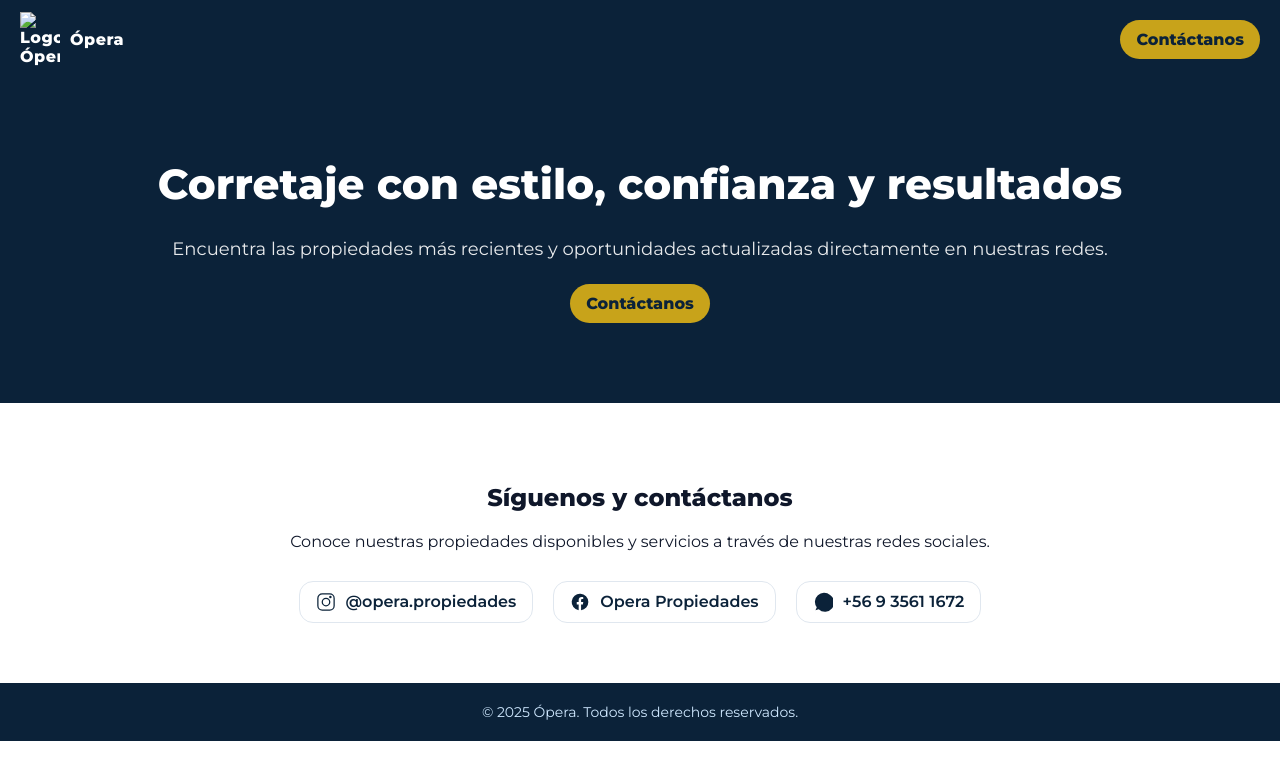
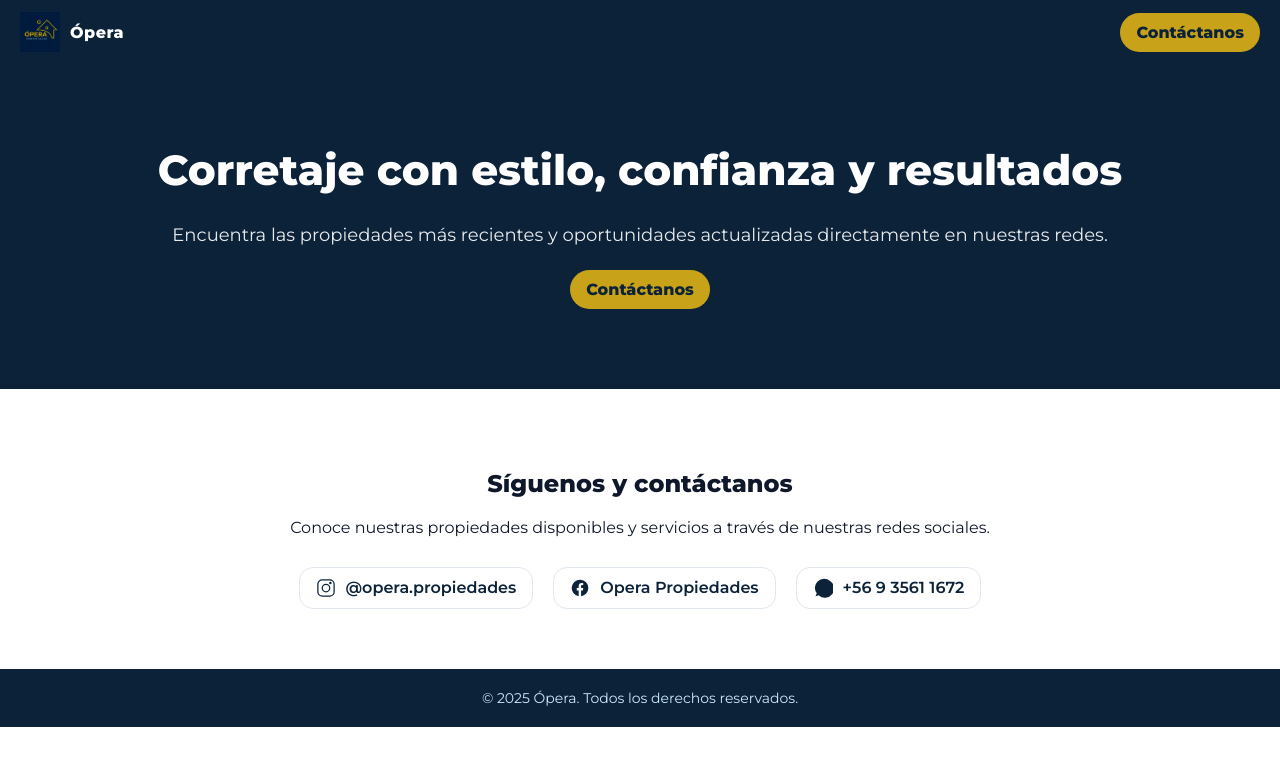
Before and after one commit to operapropiedades/operapropiedades, a plain HTML site: page index.html in a window 1280 px wide. Drawn offline with Linux system fonts and the light colour scheme.

Commit message:
Update index.html

```diff
--- a/index.html
+++ b/index.html
@@ -40,7 +40,7 @@
 <body>
   <nav class="nav">
     <div class="brand">
-      <img src="assets/logo-opera.png" alt="Logo Ópera"/>
+      <img src="logo-opera.png" alt="Logo Ópera"/>
       <span>Ópera</span>
     </div>
     <a class="btn" href="#contacto">Contáctanos</a>
```
